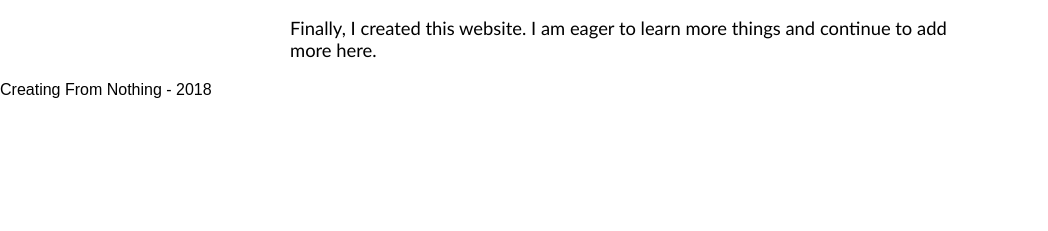
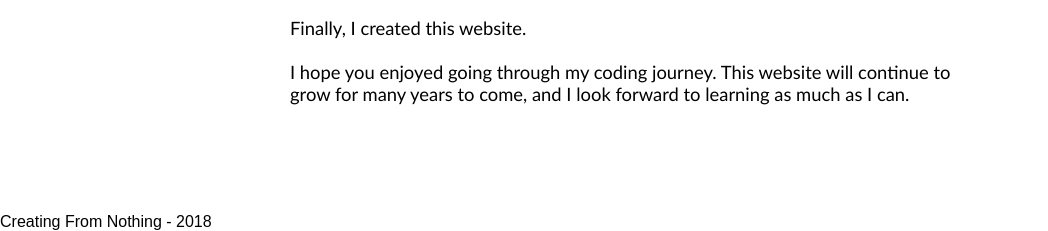
Before and after one commit to MedihaM/my-story, a plain HTML site: page index.html in a window 1280 px wide. Shown: the part 3846-4077 px from the top of the page, without its empty margins (0-1048 px from the left). Before the commit the page ends 3945 px from the top, so only its background shows below. Drawn offline with Linux system fonts and the light colour scheme.

Commit message:
Updated endnote

```diff
--- a/index.html
+++ b/index.html
@@ -108,7 +108,12 @@
         </div>
 
         <p>
-            Finally, I created this website. I am eager to learn more things and continue to add more here.
+            Finally, I created this website.
+
+	    <br> <br>
+	    I hope you enjoyed going through my coding journey. This website will continue to grow for many years to come, and I look forward to learning as much as I can.
+	    <br><br><br><br><br>
+
         </p>
 
         <footer>Creating From Nothing - 2018</footer>
```
